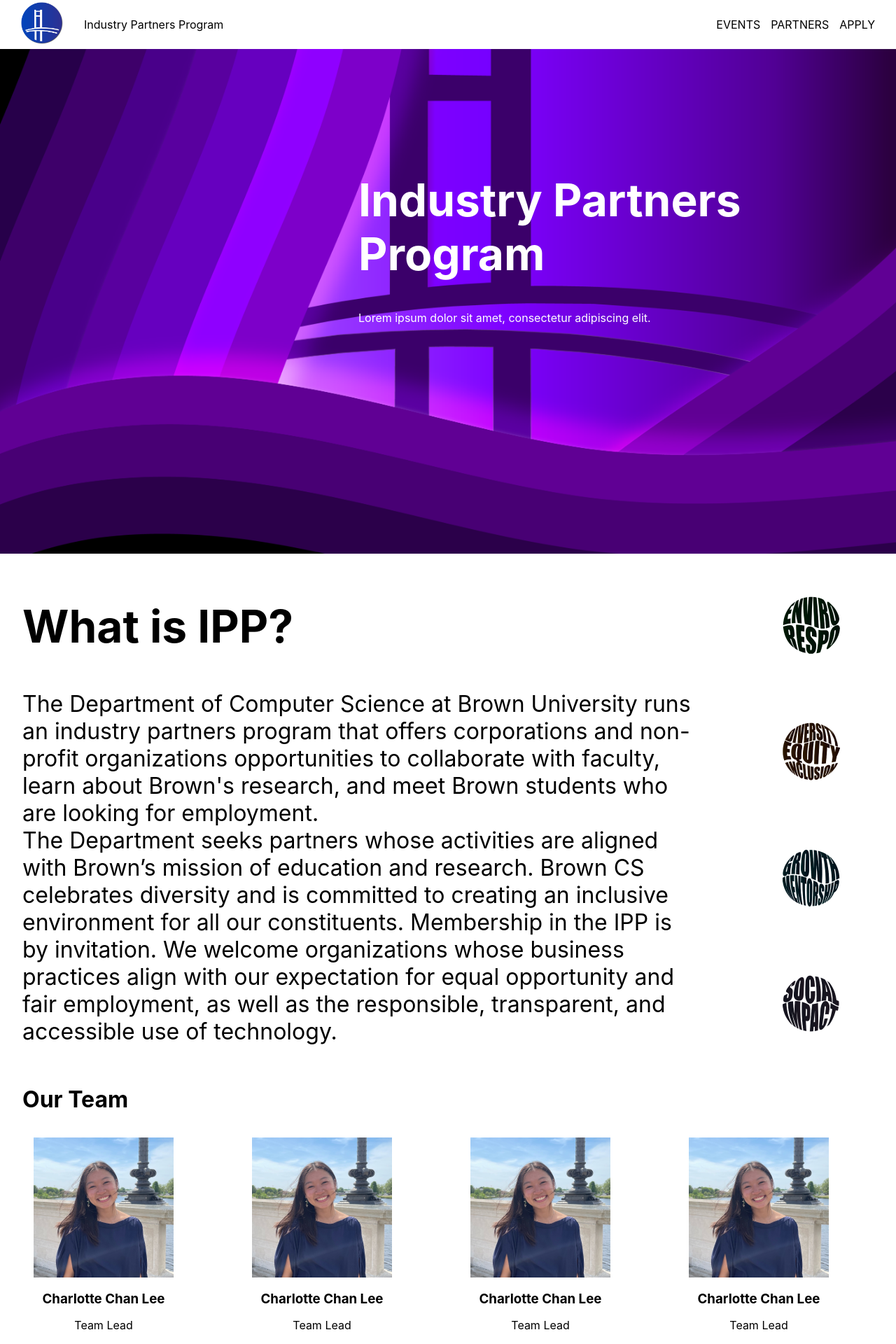
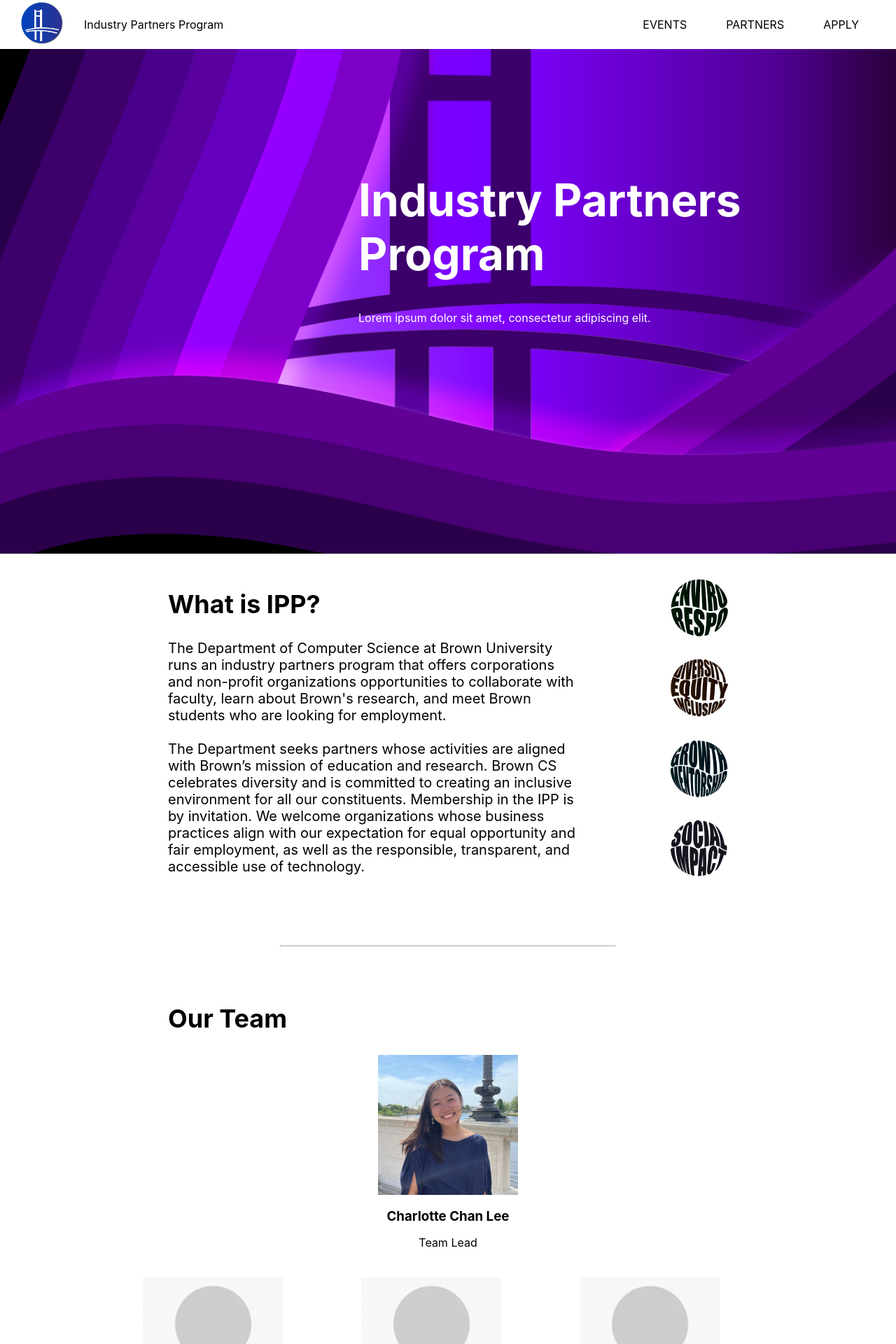
Before and after one commit to jbarlas/brown-cs-ipp, a React (Create React App) app: page / in a window 1280 px wide. Shown: the top 1920 px of the page at 70% size. Built offline with nearby package versions, Linux system fonts and the light colour scheme.

Commit message:
drafting home page: details

```diff
--- a/src/components/nav-bar/NavBar.css
+++ b/src/components/nav-bar/NavBar.css
@@ -22,7 +22,7 @@
   display: flex;
   flex-direction: row;
   align-items: center;
-  gap: 15px;
+  gap: 10px;
 }
 a {
   text-decoration: none;
@@ -35,7 +35,10 @@
   background-color: #193AA5;
   color: white;
 }
-.navbar-links-container button {
+.navbar-links {
+  padding: 15px 23px;
+}
+/* .navbar-links-container button {
   background-color: #193AA5;
   border: none;
   color: white;
@@ -44,4 +47,5 @@
   text-decoration: none;
   display: inline-block;
   font-size: 16px;
-}
+  border-radius: 5px;
+} */
--- a/src/components/nav-bar/NavBar.jsx
+++ b/src/components/nav-bar/NavBar.jsx
@@ -1,6 +1,6 @@
 import React from "react";
 import "./NavBar.css";
-import { Link } from "react-router-dom";
+import { Link, NavLink } from "react-router-dom";
 import logo from './images/ipp-logo.png'
 
 export default function NavBar() {
@@ -11,9 +11,30 @@
         <Link to="/"> Industry Partners Program</Link>
       </div>
       <div className="navbar-links-container">
-          <Link to="/events">EVENTS</Link>
-          <Link to="/partners">PARTNERS</Link>
-          <Link to="/apply">APPLY</Link>
+          <NavLink className="navbar-links"
+            to="/events"
+            style={({ isActive }) => ({
+              color: isActive ? '#fff' : '#000000',
+              background: isActive ? '#193AA5' : '#fff',
+              })}
+            >
+              EVENTS</NavLink>
+          <NavLink className="navbar-links"
+            to="/partners"
+            style={({ isActive }) => ({
+              color: isActive ? '#fff' : '#000000',
+              background: isActive ? '#193AA5' : '#fff',
+              })}
+          >
+            PARTNERS</NavLink>
+          <NavLink className="navbar-links"
+            to="/apply"
+            style={({ isActive }) => ({
+              color: isActive ? '#fff' : '#000000',
+              background: isActive ? '#193AA5' : '#fff',
+              })}
+          >
+            APPLY</NavLink>
       </div>
     </div>
   );
--- a/src/views/home/Home.css
+++ b/src/views/home/Home.css
@@ -1,8 +1,13 @@
+hr.solid {
+    border-top: 2px solid rgb(212, 211, 211);
+    margin: 5em 25em;
+}
+
 .team-header {
-    margin: 0.5em 5em 1em 2em;
+    margin: 1em 15em;
 }
 .team-header h2 {
-    font-size: 32px;
+    font-size: 36px;
 }
 .our-team {
     display: flex;
@@ -10,3 +15,6 @@
     justify-content: center;
     flex-wrap: wrap;
 }
+.team-lead h3{
+    margin-bottom: 0px;
+}
--- a/src/views/home/Home.jsx
+++ b/src/views/home/Home.jsx
@@ -14,9 +14,14 @@
     <div className="home">
       <Header></Header>
       <About></About>
-
+      <hr class="solid"></hr>
       <div className="team-header">
         <h2>Our Team</h2>
+        <div class='team-lead'>
+                <img src="images/member.png"></img>
+                <h3>Charlotte Chan Lee</h3>
+                <p>Team Lead</p>
+            </div>
       </div>
       <div className="our-team">
         {memberList.map((member) => (<Team teamMember = {member}></Team>))}
--- a/src/views/home/components/About.css
+++ b/src/views/home/components/About.css
@@ -4,16 +4,16 @@
 .about {
     display: flex;
     flex-direction: row;
-    margin: 0.5em 5em 1em 2em;
+    margin: 1em 15em;
 }
 .about-text {
     margin-right: 8em;
 }
 .about-text h2 {
-    font-size: 64px;
+    font-size: 36px;
 }
 .about-text p {
-    font-size: 32px;
+    font-size: 20px;
 }
 .about-icons {
     display: flex;
--- a/src/views/home/components/About.js
+++ b/src/views/home/components/About.js
@@ -15,7 +15,7 @@
                 <p>
                     The Department of Computer Science at Brown University runs an industry partners program that offers corporations
                     and non-profit organizations opportunities to collaborate with faculty, learn about Brown's research, and meet
-                    Brown students who are looking for employment. <br/>
+                    Brown students who are looking for employment. <br/> <br/>
                     The Department seeks partners whose activities are aligned with Brown’s mission of education and research. Brown
                     CS celebrates diversity and is committed to creating an inclusive environment for all our constituents.
                     Membership in the IPP is by invitation. We welcome organizations whose business practices align with our expectation
--- a/src/views/home/components/Team.css
+++ b/src/views/home/components/Team.css
@@ -2,12 +2,18 @@
     display: flex;
     /* flex-direction: row; */
     margin: 0.5em 5em 1em 2em;
+    /* margin: 1em 10em; */
 }
 /* .team-members {
     display: flex;
     flex-direction: row;
     justify-content: space-around;
 } */
+.team-lead {
+    display: flex;
+    flex-direction: column;
+    align-items: center;
+}
 .member {
     display: flex;
     flex-direction: column;
--- a/src/views/home/member-data.json
+++ b/src/views/home/member-data.json
@@ -1,22 +1,17 @@
 [
     {
-        "name": "Charlotte Chan Lee",
-        "role": "Team Lead",
-        "image": "images/member.png"
+        "name": "Member 2",
+        "role": "Role 2",
+        "image": "images/member_fill.png"
     },
     {
-        "name": "Charlotte Chan Lee",
-        "role": "Team Lead",
-        "image": "images/member.png"
+        "name": "Member 3",
+        "role": "Role 3",
+        "image": "images/member_fill.png"
     },
     {
-        "name": "Charlotte Chan Lee",
-        "role": "Team Lead",
-        "image": "images/member.png"
-    },
-    {
-        "name": "Charlotte Chan Lee",
-        "role": "Team Lead",
-        "image": "images/member.png"
+        "name": "Member 4",
+        "role": "Role 4",
+        "image": "images/member_fill.png"
     }
   ]
```
Also changed, not shown: public/images/member_fill.png (added).
